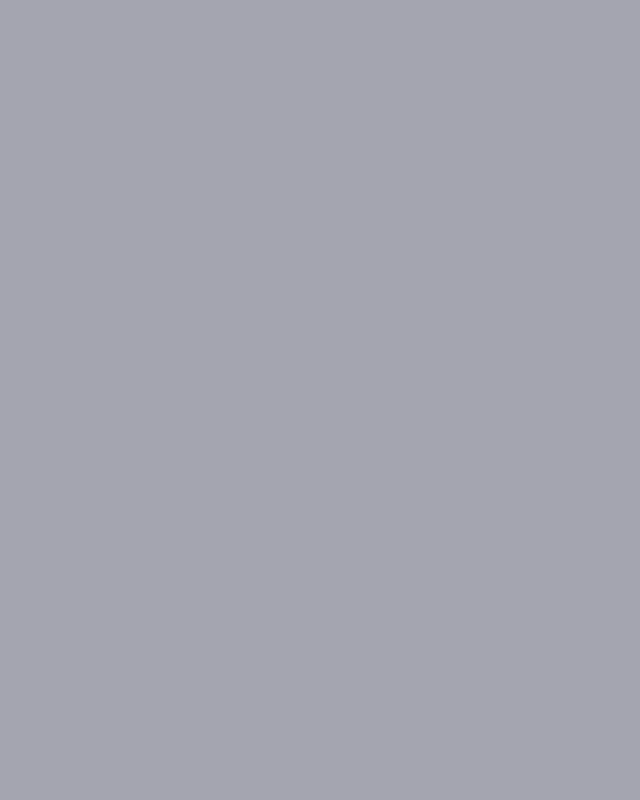
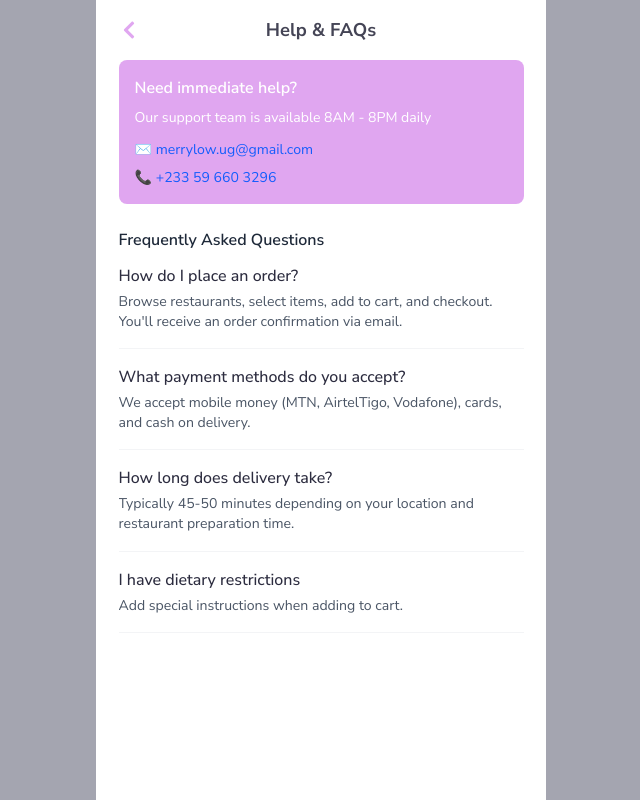
Before and after one commit to merrylow/merrylow_frontend, a Next.js app: page /profile/help-faq in a window 1280 px wide. Shown: the whole page, without its empty margins (319-959 px from the left). Built offline with nearby package versions, Linux system fonts and the light colour scheme.

Commit message:
added pofile sub-pages

```diff
--- a/app/(other-pages)/profile/help-faq/page.tsx
+++ b/app/(other-pages)/profile/help-faq/page.tsx
@@ -1,3 +1,92 @@
-const HelpFAQPage = () => {}
+'use client'
+import BackButton from '@/components/backButton'
+
+const HelpFAQPage = () => {
+    const faqs = [
+        {
+            question: 'How do I place an order?',
+            answer: 'Browse restaurants, select items, add to cart, and checkout. You\'ll receive an order confirmation via email.'
+        },
+        {
+            question: 'What payment methods do you accept?',
+            answer: 'We accept mobile money (MTN, AirtelTigo, Vodafone), cards, and cash on delivery.'
+        },
+        {
+            question: 'How long does delivery take?',
+            answer: 'Typically 45-50 minutes depending on your location and restaurant preparation time.'
+        },
+        // {
+        //     question: 'Can I modify/cancel my order?',
+        //     answer: 'You can cancel within 5 minutes of ordering. Contact support at '
+        // },
+        {
+            question: 'I have dietary restrictions',
+            answer: 'Add special instructions when adding to cart.'
+        }
+    ]
+
+    return (
+        <main className='w-full max-w-md pb-20'>
+            {/* Header */}
+            <section className='w-[90%] relative py-4 flex items-center justify-center mx-auto'>
+                <div className='absolute left-0'>
+                    <BackButton />
+                </div>
+
+                {/*<h1 className='text-xl font-bold text-gray-800'>Help & FAQs</h1>*/}
+                <section className='w-[90%] flex items-center'>
+                    <h1 className='flex-1 text-center text-[1.15rem] text-secondary-soft font-bold'>Help & FAQs</h1>
+                </section>
+            </section>
+
+            {/* Contact Card */}
+            <section className='w-[90%] bg-primary-main/60 rounded-lg p-4 mb-6 mx-auto'>
+                <h2 className='font-semibold text-white mb-2'>Need immediate help?</h2>
+                <p className='text-sm text-white mb-3'>
+                    Our support team is available 8AM - 8PM daily
+                </p>
+                <div className='space-y-2'>
+                    <a
+                        href='mailto:merrylow.ug@gmail.com'
+                        className='flex items-center text-blue-600 text-sm'
+                    >
+                        ✉️ merrylow.ug@gmail.com
+                    </a>
+                    <a
+                        href='tel:+233596603296'
+                        className='flex items-center text-blue-600 text-sm'
+                    >
+                        📞 +233 59 660 3296
+                    </a>
+                </div>
+            </section>
+
+            {/* FAQ Section */}
+            <section className='w-[90%] mx-auto'>
+                <h2 className='font-semibold text-gray-800 mb-3'>Frequently Asked Questions</h2>
+                <div className='space-y-4'>
+                    {faqs.map((faq, index) => (
+                        <div key={index} className='border-b border-gray-100 pb-4'>
+                            <h3 className='font-medium text-secondary-light'>{faq.question}</h3>
+                            <p className='text-sm text-gray-600 mt-1'>
+                                {faq.question.includes('modify/cancel') ? (
+                                    <>
+                                        {faq.answer}
+                                        <a href='mailto:merrylow.ug@gmail.com' className='text-primary-main'>
+                                            merrylow.ug@gmail.com
+                                        </a>
+                                        {' immediately.'}
+                                    </>
+                                ) : (
+                                    faq.answer
+                                )}
+                            </p>
+                        </div>
+                    ))}
+                </div>
+            </section>
+        </main>
+    )
+}
 
 export default HelpFAQPage
--- a/app/(other-pages)/profile/my-orders/page.tsx
+++ b/app/(other-pages)/profile/my-orders/page.tsx
@@ -1,3 +1,5 @@
-const MyOrdersPage = () => {}
+const MyOrdersPage = () => {
+
+}
 
 export default MyOrdersPage
--- a/app/(other-pages)/profile/privacy-policy/page.tsx
+++ b/app/(other-pages)/profile/privacy-policy/page.tsx
@@ -1,6 +1,29 @@
+import BackButton from '@/components/backButton'
+
 const PrivacyPolicyPage = () => {
     return (
-        <h1>Privacy policy page</h1>
+        <main className='w-full flex flex-col items-center'>
+            <section className='w-[90%] flex items-center mt-4.5'>
+                <h1 className='flex-1 text-center text-[1.2rem] text-secondary-soft font-bold'>Privacy Policy</h1>
+            </section>
+
+            <section className='fixed flex justify-start items-center w-[90%] md:max-w-[410px] h-10 top-3 left-1/2 -translate-x-1/2'>
+                <BackButton />
+            </section>
+
+            <section className='w-[90%] mt-5'>
+                <p className='text-left text-base text-secondary-soft'>
+                    We collect basic user information through Google OAuth solely for authentication purposes.
+                    We do not share your data with third parties.
+                    For questions, contact <a
+                    href='mailto:merrylow.ug@gmail.com'
+                    className='text-primary-main/90 inline'
+                >
+                    merrylow.ug@gmail.com
+                </a>
+                </p>
+            </section>
+        </main>
     )
 }
 
--- a/app/(other-pages)/profile/terms-of-service/page.tsx
+++ b/app/(other-pages)/profile/terms-of-service/page.tsx
@@ -1,6 +1,30 @@
+import BackButton from '@/components/backButton'
+
 const TermsOfServicePage = () => {
     return (
-        <h1>Terms of service page</h1>
+        <main className='w-full flex flex-col items-center'>
+            <section className='w-[90%] flex items-center mt-4.5'>
+                <h1 className='flex-1 text-center text-[1.2rem] text-secondary-soft font-bold'>Terms of Service</h1>
+            </section>
+
+            <section className='fixed flex justify-start items-center w-[90%] md:max-w-[410px] h-10 top-3 left-1/2 -translate-x-1/2'>
+                <BackButton />
+            </section>
+
+            <section className='w-[90%] mt-5'>
+                <p className='text-left text-base text-secondary-soft'>
+                    By using this service, you agree to use it responsibly.
+                    We reserve the right to terminate abusive accounts.
+                    All content remains property of their respective owners.
+                    For questions, contact <a
+                    href='mailto:merrylow.ug@gmail.com'
+                    className='text-primary-main/90 inline'
+                    >
+                        merrylow.ug@gmail.com
+                    </a>
+                </p>
+            </section>
+        </main>
     )
 }
 
--- a/components/backButton.tsx
+++ b/components/backButton.tsx
@@ -80,8 +80,13 @@ const BackButton = () => {
         {
             '-ml-1 text-primary-main/80': pathname === '/checkout',
             '-ml-2 text-primary-main/80': pathname === '/cart',
+            '-ml-2 text-white': pathname === '/auth/sign-in',
+            '-ml-2 text-white/90': pathname === '/auth/sign-up',
             '-pl-4 text-primary-main/90': pathname === '/see-all/top-restaurants',
-            '-ml-2 text-primary-main/90 gap-1': pathname === '/see-all/what-others-are-ordering'
+            '-ml-2 text-primary-main/90 gap-1': pathname === '/see-all/what-others-are-ordering',
+            '-ml-1.5 text-primary-main/90': pathname === '/profile/privacy-policy',
+            '-ml-1 text-primary-main/90': pathname === '/profile/terms-of-service',
+            '-ml-1.5 text-primary-main/80': pathname === '/profile/help-faq',
         }
     )
 
--- a/components/checkoutComponent.tsx
+++ b/components/checkoutComponent.tsx
@@ -66,12 +66,10 @@ const CheckoutComponent = () => {
 
     const onSuccess = (reference: any) => {
         console.log(reference)
-        toast.success(reference)
-        // toast.success('Your payment was successful')
+        toast.success('Your payment was successful!')
     };
 
     const onClose = () => {
-        // implementation for whatever you want to do when the Paystack dialog closed.
         console.log('closed')
         // toast('Your payment was cancelled')
     }
@@ -82,11 +80,15 @@ const CheckoutComponent = () => {
 
         return (
             <button
-                className='w-full h-11 mt-2 px-7 font-light text-xs btn'
+                className='w-full h-11 mt-2 px-7 text-xs btn'
                 type='submit'
                 onClick={(e) => {
                     e.preventDefault()
-                    initializePayment({onSuccess, onClose})
+                    if (!userEmail || !phoneNumber) {
+                        toast('Please fill all required fields')
+                    } else {
+                        initializePayment({onSuccess, onClose})
+                    }
                 }}
             >
                 Make payment
--- a/components/orderButtons.tsx
+++ b/components/orderButtons.tsx
@@ -192,10 +192,10 @@ const PlaceOrderButton = ({ name, phone, notes, address, paymentMethod }: { name
             console.log(response)
 
             if (response.status === 201 || response.status === 200) {
-                toast.success('Order placed successfully!')
+                toast.success('Order placed successfully! Please check your mail for confirmation. Check your spam if you\'re not seeing anything')
                 console.log('Order placed', response.data)
 
-                // handle Paystack/momo redirect
+                // handles Paystack/momo redirect
                 if (response.data.paymentUrl) {
                     console.log(response.data.paymentUrl)
                     window.location.href = response.data.paymentUrl
```
Also changed, not shown: app/(other-pages)/profile/page.tsx (+62 -43 lines).
